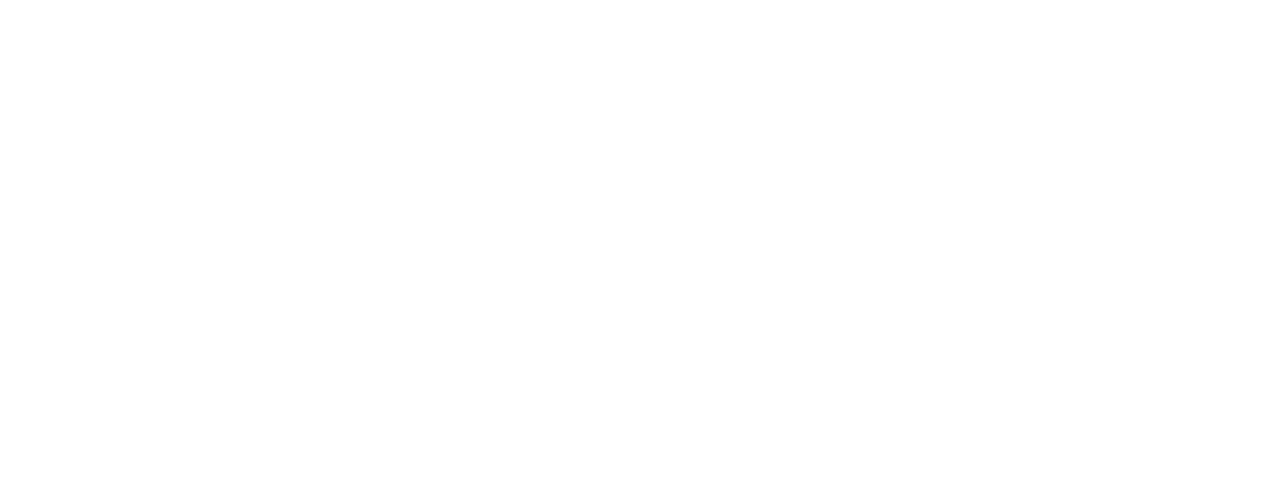
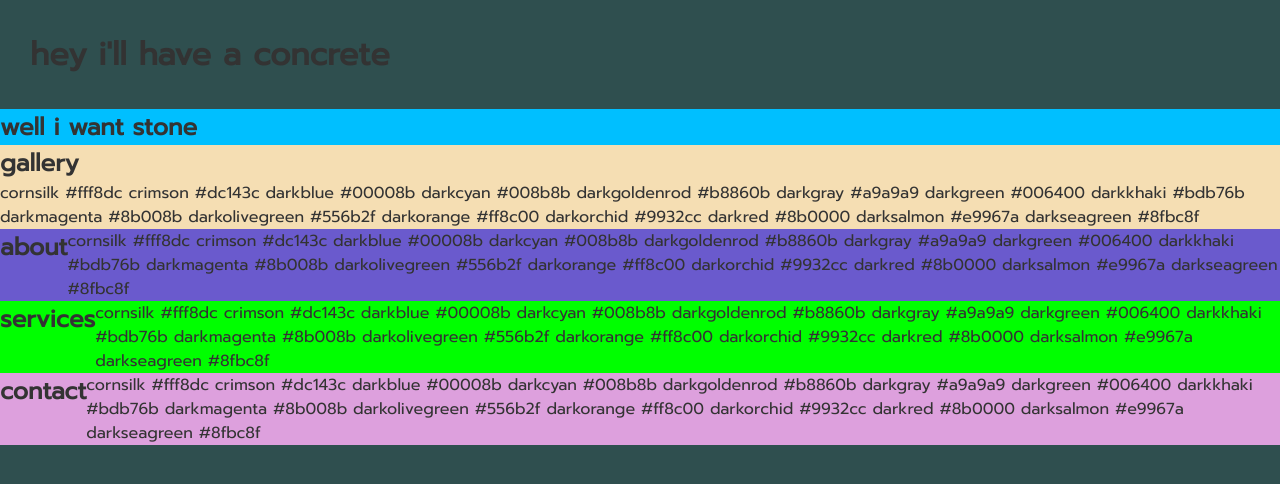
Before and after one commit to Almondflour2/yoel_construction_official, a plain HTML site: page rewrite.html in a window 1280 px wide. Drawn offline with Linux system fonts and the light colour scheme.

Commit message:
rewriting html and css to be neater

```diff
--- /dev/null
+++ b/css/rewrite.css
@@ -0,0 +1,82 @@
+/* universals */
+* {
+  box-sizing: border-box;
+  padding: 0;
+  margin: 0;
+}
+
+body {
+  margin: 0;
+  font-family: "Prompt", sans-serif;
+  color: #333;
+  background-color: darkslategray;
+}
+
+/* top header */
+.headercontainer {
+  display: flex;
+  padding: 30px;
+}
+/* end top header */
+
+/* sticky header */
+      /* styling */
+      .stickyheadercontainer {
+        display: flex;
+        background-color: deepskyblue;
+      }
+      /* sticky header js + peripherals */
+      /* javascript add sticky class */
+      .sticky {
+        position: fixed;
+        top: 0;
+        width: 100%;
+      }
+      /* to prevent sudden jumping */
+      .sticky + .panelscontainer {
+        padding-top: 102px;
+      }
+      /* end sticky header peripherals  */
+/* end sticky header */
+
+/* page content panels structure only */
+      .panelscontainer {
+        display: flex;
+        flex-direction: column;
+      }
+/* end page content panels structure */
+
+/* gallery */
+.gallerycontainer {
+  display: flex;
+  width: 100%;
+  height: 100%;
+  background-color: blanchedalmond;
+  flex-direction: column;
+}
+
+.gallerycontainer * {
+  background-color: wheat;
+}
+
+/* about */
+.aboutcontainer {
+  display: flex;
+  width: 100%;
+  height: 100%;
+  background-color: slateblue;
+}
+/* services */
+.servicescontainer {
+  display: flex;
+  width: 100%;
+  height: 100%;
+  background-color: lime;
+}
+/* contact */
+.contactcontainer {
+  display: flex;
+  width: 100%;
+  height: 100%;
+  background-color: plum;
+}
--- a/css/stylelightbox.css
+++ b/css/stylelightbox.css
@@ -11,12 +11,12 @@ body {
   gap: 0px;
   display: flex;
   flex-direction: row;
-  justify-content: center;
   flex-wrap: wrap;
 }
 
 .row > .column {
   gap: 0px;
+  justify-content: center;
   display: flex;
   flex: 50%;
 }
--- a/rewrite.html
+++ b/rewrite.html
@@ -0,0 +1,60 @@
+<!DOCTYPE html>
+<html lang="en">
+
+<head>
+  <meta charset="UTF-8">
+  <meta name="viewport" content="width=device-width, initial-scale=1.0">
+  <meta http-equiv="X-UA-Compatible" content="ie=edge">
+  <link rel="stylesheet" href="css/rewrite.css">
+  <link rel="stylesheet" href="https://fonts.googleapis.com/css?family=Prompt">
+  <script src="rewrite.js"></script>
+  <title>🚧</title>
+</head>
+
+<body>
+
+<!-- top header -->
+<div class="headercontainer">
+  <h1>hey i'll have a concrete</h1>
+</div>
+<!-- end top header -->
+
+<!-- sticky header -->
+<div class="stickyheadercontainer" id="stickyHeader">
+  <h2>well i want stone</h2>
+  <script src="rewrite.js"></script> <!-- javascript for stickyness -->
+</div>
+<!-- end sticky header -->
+
+<!-- page content panels  -->
+<div class="panelscontainer">
+    <!-- gallery -->
+    <div class="panel gallerycontainer">
+      <h2>gallery</h2>
+      <p>cornsilk #fff8dc crimson #dc143c darkblue #00008b darkcyan #008b8b darkgoldenrod #b8860b darkgray #a9a9a9 darkgreen #006400 darkkhaki #bdb76b darkmagenta #8b008b darkolivegreen #556b2f darkorange #ff8c00 darkorchid #9932cc darkred #8b0000 darksalmon #e9967a darkseagreen #8fbc8f </p>
+    </div>
+    <!-- end gallery -->
+    <!-- about -->
+    <div class="panel aboutcontainer">
+      <h2>about</h2>
+      <p>cornsilk #fff8dc crimson #dc143c darkblue #00008b darkcyan #008b8b darkgoldenrod #b8860b darkgray #a9a9a9 darkgreen #006400 darkkhaki #bdb76b darkmagenta #8b008b darkolivegreen #556b2f darkorange #ff8c00 darkorchid #9932cc darkred #8b0000 darksalmon #e9967a darkseagreen #8fbc8f </p>
+    </div>
+    <!-- end about -->
+    <!-- services -->
+    <div class="panel servicescontainer">
+      <h2>services</h2>
+      <p>cornsilk #fff8dc crimson #dc143c darkblue #00008b darkcyan #008b8b darkgoldenrod #b8860b darkgray #a9a9a9 darkgreen #006400 darkkhaki #bdb76b darkmagenta #8b008b darkolivegreen #556b2f darkorange #ff8c00 darkorchid #9932cc darkred #8b0000 darksalmon #e9967a darkseagreen #8fbc8f </p>
+    </div>
+    <!-- end services -->
+    <!-- contact -->
+    <div class="panel contactcontainer">
+      <h2>contact</h2>
+      <p>cornsilk #fff8dc crimson #dc143c darkblue #00008b darkcyan #008b8b darkgoldenrod #b8860b darkgray #a9a9a9 darkgreen #006400 darkkhaki #bdb76b darkmagenta #8b008b darkolivegreen #556b2f darkorange #ff8c00 darkorchid #9932cc darkred #8b0000 darksalmon #e9967a darkseagreen #8fbc8f </p>
+    </div>
+    <!-- end contact -->
+</div>
+<!-- end page content panels -->
+
+</body>
+
+</html>
--- /dev/null
+++ b/rewrite.js
@@ -0,0 +1,15 @@
+
+// sticky header
+window.onscroll = function() {myFunction()};
+
+var stickyheadercontainer = document.getElementById("stickyHeader");
+var sticky = stickyheadercontainer.offsetTop;
+
+function myFunction() {
+  if (window.pageYOffset > sticky) {
+    stickyheadercontainer.classList.add("sticky");
+  } else {
+    stickyheadercontainer.classList.remove("sticky");
+  }
+}
+// end sticky
```
Also changed, not shown: indexsuspended.html (renamed from index.html).
